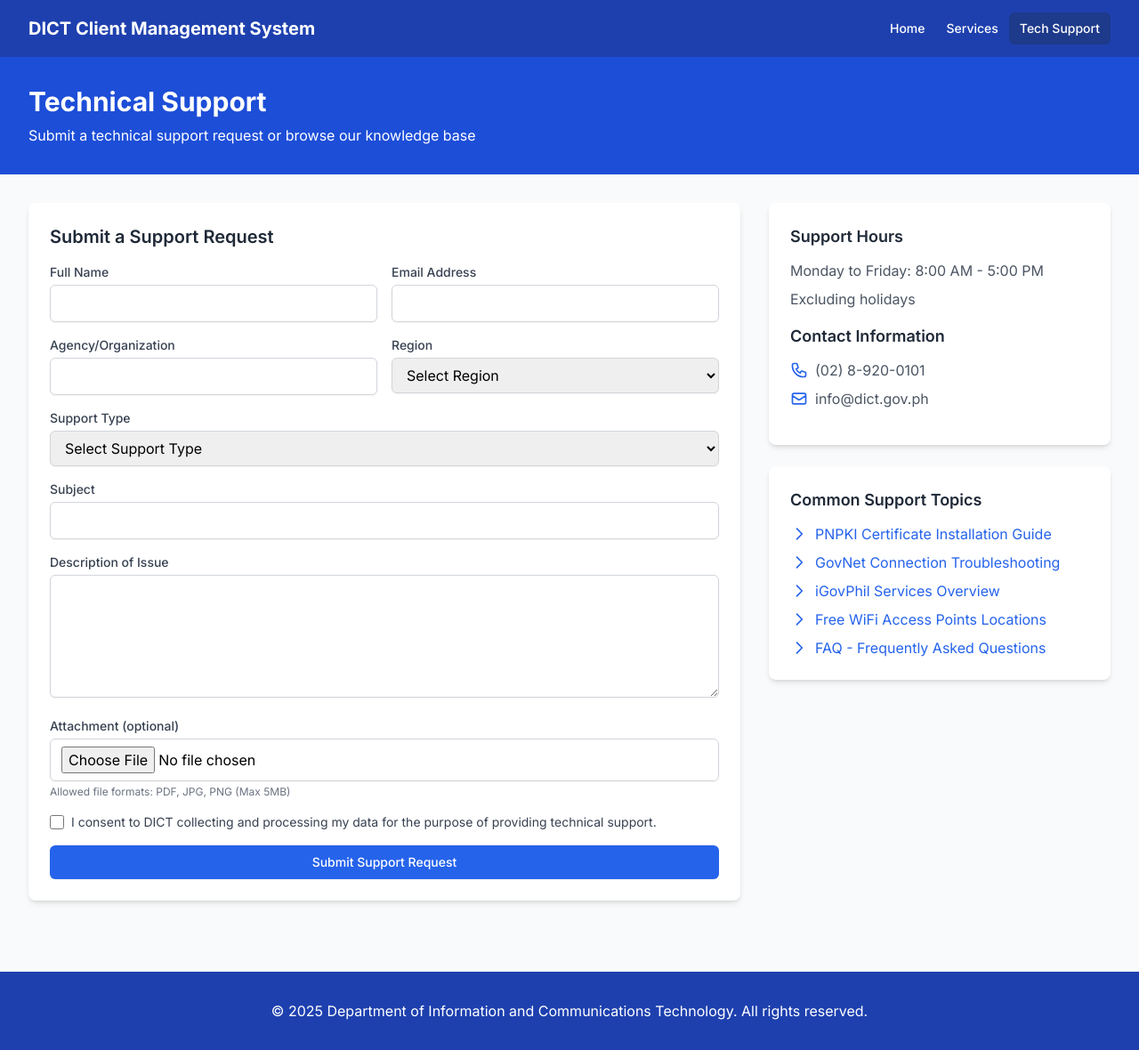
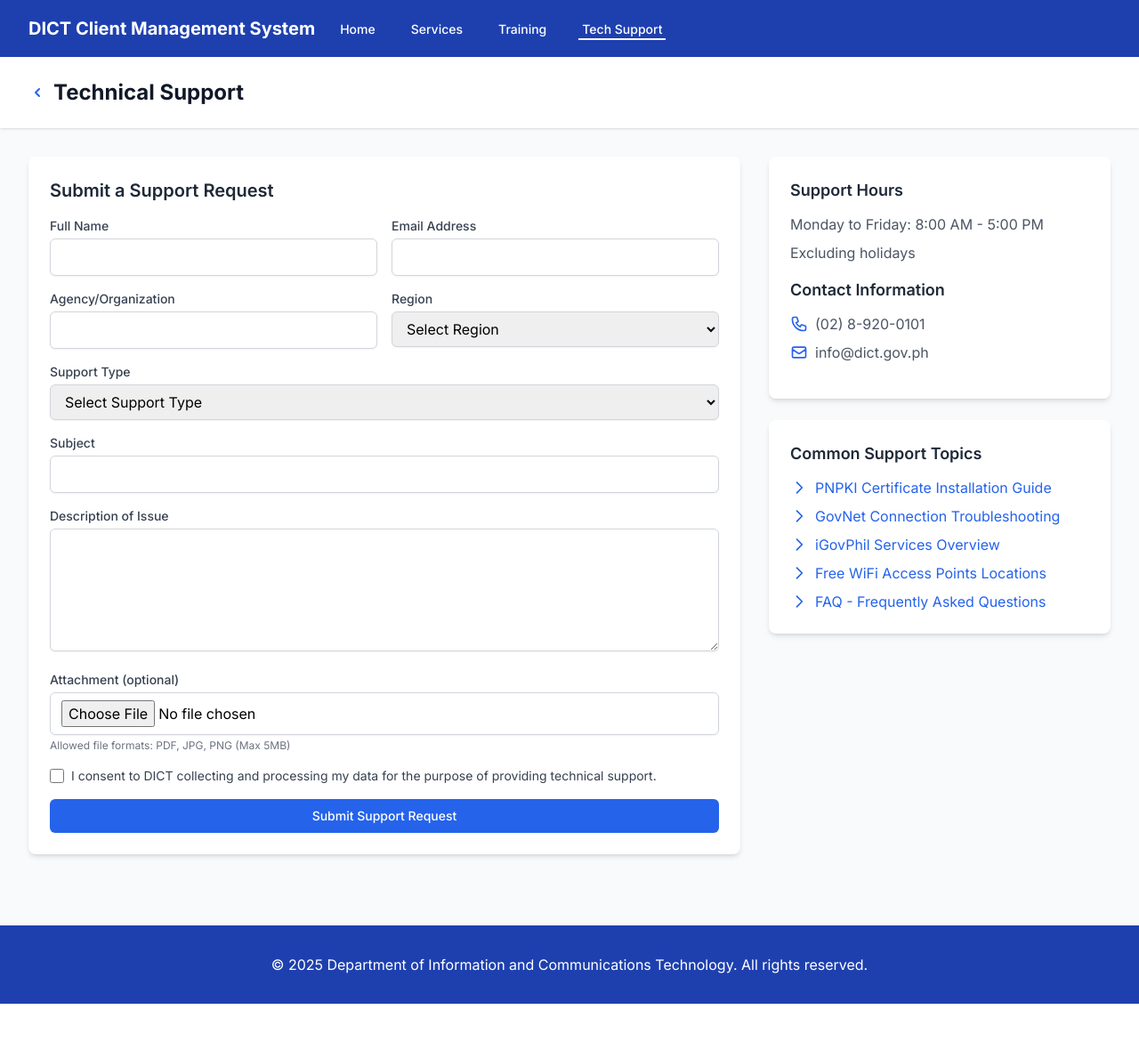
Before and after one commit to francispepito11/phase2, a PHP site: page /tech-support.php in a window 1280 px wide. Shown: the whole page at 89% size. After the commit the page ends 1128 px from the top, so only its background shows below. Run offline with PHP 8.4, Linux system fonts and the light colour scheme; some libraries are stand-ins or nearby versions.

Commit message:
Refactor navigation in services and tech support pages to improve consistency and add missing links

```diff
--- a/tech-support.php
+++ b/tech-support.php
@@ -12,30 +12,38 @@
         }
     </style>
 </head>
-<body class="bg-gray-50">
-    <!-- Navigation -->
+<body class="bg-gray-50">    <!-- Navigation -->
     <nav class="bg-blue-800 text-white shadow-lg">
         <div class="max-w-7xl mx-auto px-4 sm:px-6 lg:px-8">
             <div class="flex justify-between h-16">
                 <div class="flex items-center">
                     <div class="flex-shrink-0 flex items-center">
-                        <a href="index.php" class="text-xl font-bold">DICT Client Management System</a>
+                        <span class="text-xl font-bold">DICT Client Management System</span>
                     </div>
-                </div>
-                <div class="flex items-center">
-                    <a href="index.php" class="px-3 py-2 rounded-md text-sm font-medium hover:bg-blue-700">Home</a>
-                    <a href="services_provided.php" class="px-3 py-2 rounded-md text-sm font-medium hover:bg-blue-700">Services</a>
-                    <a href="tech-support.php" class="px-3 py-2 rounded-md text-sm font-medium bg-blue-900">Tech Support</a>
+                    <div class="hidden md:ml-6 md:flex md:space-x-8">
+                        <a href="index.php" class="border-transparent border-b-2 hover:border-gray-300 px-1 pt-1 text-sm font-medium">Home</a>
+                        <a href="services_provided.php" class="border-transparent border-b-2 hover:border-gray-300 px-1 pt-1 text-sm font-medium">Services</a>
+                        <a href="training.php" class="border-transparent border-b-2 hover:border-gray-300 px-1 pt-1 text-sm font-medium">Training</a>
+                        <a href="tech-support.php" class="border-b-2 border-white px-1 pt-1 text-sm font-medium">Tech Support</a>
+                    </div>
                 </div>
             </div>
         </div>
     </nav>
 
     <!-- Page Header -->
-    <div class="bg-blue-700 text-white">
-        <div class="max-w-7xl mx-auto py-8 px-4 sm:px-6 lg:px-8">
-            <h1 class="text-3xl font-bold">Technical Support</h1>
-            <p class="mt-2">Submit a technical support request or browse our knowledge base</p>
+    <div class="bg-white shadow">
+        <div class="max-w-7xl mx-auto py-6 px-4 sm:px-6 lg:px-8">
+            <div class="flex items-center">
+                <a href="index.php" class="mr-2 text-blue-600 hover:text-blue-800">
+                    <svg xmlns="http://www.w3.org/2000/svg" class="h-5 w-5" viewBox="0 0 20 20" fill="currentColor">
+                        <path fill-rule="evenodd" d="M12.707 5.293a1 1 0 010 1.414L9.414 10l3.293 3.293a1 1 0 01-1.414 1.414l-4-4a1 1 0 010-1.414l4-4a1 1 0 011.414 0z" clip-rule="evenodd" />
+                    </svg>
+                </a>
+                <h1 class="text-2xl font-bold text-gray-900">
+                    Technical Support
+                </h1>
+            </div>
         </div>
     </div>
 
```
Also changed, not shown: services_provided.php (+5 -3 lines), tech_support.php (+6 -5 lines).
